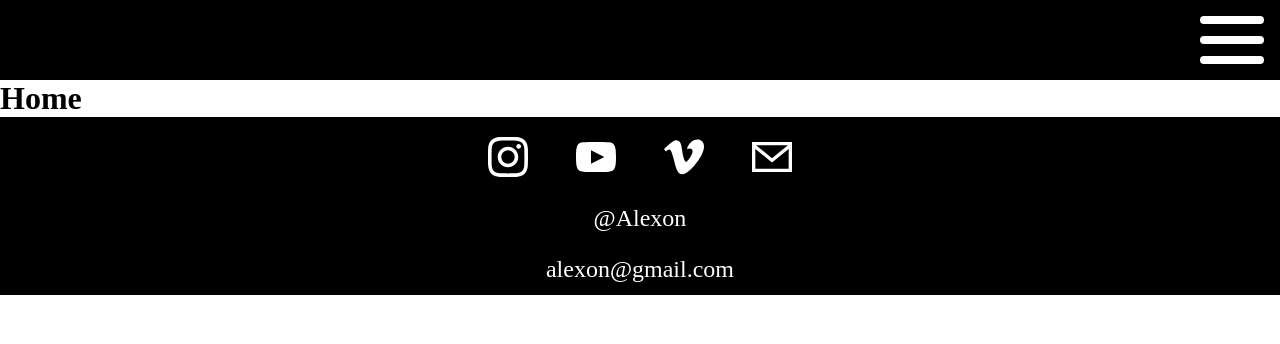
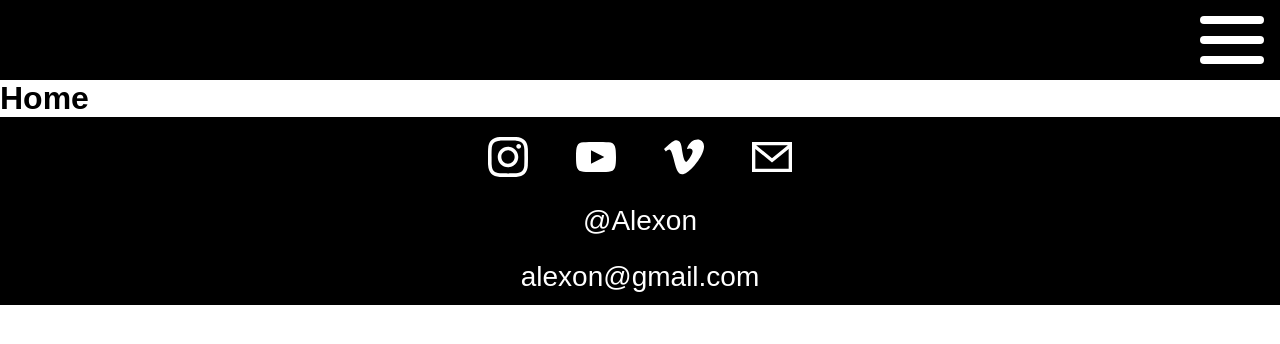
Before and after one commit to Nicolasbuisson/AlexonWebsite, a React (Create React App) app: page / in a window 1280 px wide. Shown: the top 344 px of the page. Built offline with nearby package versions, Linux system fonts and the light colour scheme.

Commit message:
root css variables

```diff
--- a/src/components/footer/footer.css
+++ b/src/components/footer/footer.css
@@ -1,6 +1,6 @@
 .footer-container {
     width: 100%;
-    background-color: #000000;
+    background-color: var(--clr-dark);
     display: flex;
     flex-direction: column;
     justify-content: center;
@@ -28,9 +28,9 @@
 }
 
 .footer-link {
-    color: #FFFFFF;
+    color: var(--clr-light);
     text-decoration: none;
-    font-size: 24px;
+    font-size: var(--fs-h3);
     padding: 12px;
     transition: all .3s ease-in-out
 }
--- a/src/components/navigation/navigation.css
+++ b/src/components/navigation/navigation.css
@@ -1,7 +1,7 @@
 nav {
     width: 100%;
     height: 5em;
-    background-color: #000000;
+    background-color: var(--clr-dark);
     display: flex;
     justify-content: flex-end;
     padding: 1em;
@@ -22,7 +22,7 @@ nav {
 .burger-bar {
     width: 4em;
     height: 0.5em;
-    background-color: #FFFFFF;
+    background-color: var(--clr-light);
     border-radius: 0.5em;
 }
 
@@ -33,7 +33,7 @@ nav {
     right: -100%;
     width: 100%;
     height: 100%;
-    background-color: #000000;
+    background-color: var(--clr-dark);
     transition: all 0.6s ease;
 }
 
@@ -54,9 +54,10 @@ nav {
 .link {
     display: inline-block;
     text-decoration: none;
-    color: #FFFFFF;
+    color: var(--clr-light);
     padding: 20px;
-    font-size: 44px;
+    font-size: var(--fs-h1);
+    font-weight: var(--fw-bold);
     transition: all .3s ease-in-out
 }
 
--- a/src/index.css
+++ b/src/index.css
@@ -2,5 +2,32 @@
   margin: 0;
   box-sizing: border-box;
   /* TODO add a font family you like here */
-  font-family: -apple-system, BlinkMacSystemFont, 'Segoe UI', 'Roboto',
+  font-family: 'Source Sans Pro', sans-serif
 }
+
+:root {
+  --ff-primary: 'Source Sans Pro', sans-serif;
+  --ff-secondary: 'Source Code Pro, monospace';
+
+  --fw-reg: 300;
+  --fw-bold: 600;
+
+  --clr-light: #fff;
+  --clr-dark: #000;
+  --clr-accent: #5d16e0;
+
+  --fs-h1: 3rem;
+  --fs-h2: 2.5rem;
+  --fs-h3: 1.5rem;
+  --fs-body: 1.0rem;
+}
+
+@media (min-width: 800px) {
+  :root {
+      --fs-h1: 4.5rem;
+      --fs-h2: 3.1rem;
+      --fs-h3: 1.75rem;
+      --fs-body: 1.25rem;
+
+  }
+}
```
